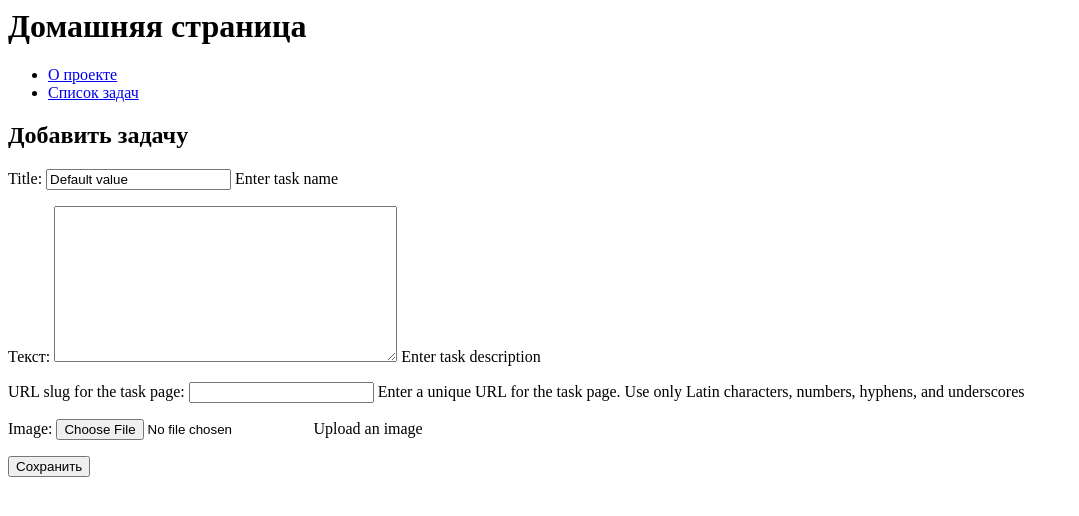
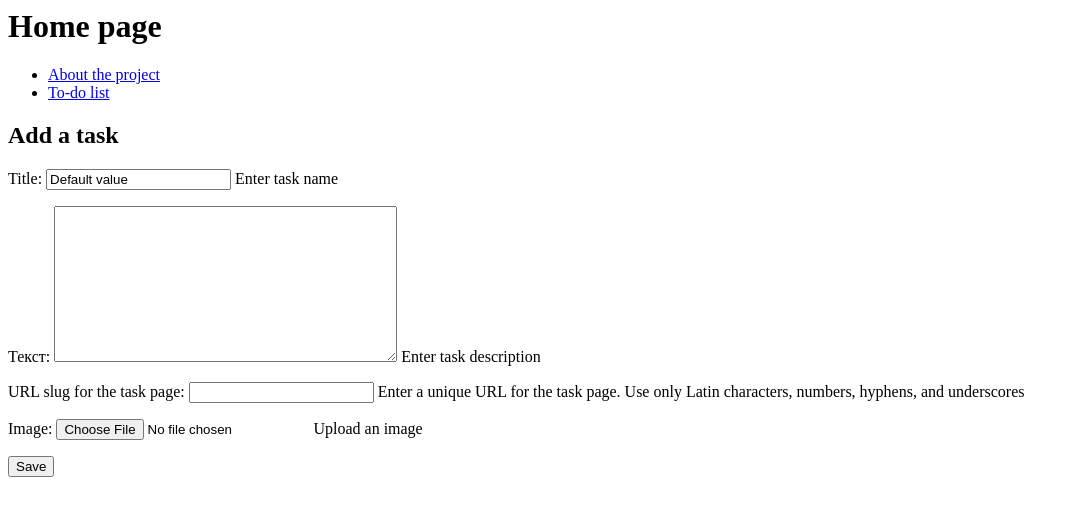
Before and after one commit to tripleten-com/todo_es, a Django app: page / in a window 1280 px wide. Shown: the top 516 px of the page, without its empty margins (0-1079 px from the left). Run offline with Django 3.2, Linux system fonts and the light colour scheme.

Commit message:
Update home.html
added english

```diff
--- a/templates/tasks/home.html
+++ b/templates/tasks/home.html
@@ -1,25 +1,25 @@
 <html>
   <body>
-    <h1>Домашняя страница</h1>
+    <h1>Home page</h1>
     <ul>
       <li>
-        <a href="{% url 'static_pages:about' %}">О проекте</a>
+        <a href="{% url 'static_pages:about' %}">About the project</a>
       </li>
       <li>
-        <a href="{% url 'tasks:task_list' %}">Список задач</a>
+        <a href="{% url 'tasks:task_list' %}">To-do list</a>
       </li>
     </ul>
-    <h2>Добавить задачу</h2>
-    <!-- enctype определяет способ кодирования данных формы
-    при их отправке на сервер.
-    Обычно устанавливать значение атрибута enctype не требуется,
-    данные вполне правильно понимаются на стороне сервера.
-    Однако если используется поле для отправки файла (input type="file"),
-    следует определить атрибут enctype как multipart/form-data. -->
+    <h2>Add a task</h2>
+    <!-- enctype defines the way to encode form data
+    when they are sent to the server.
+    It is usually not necessary to set the value of the enctype attribute,
+    the data is quite correctly understood on the server side.
+    However, if a field is used to send a file (input type="file"),
+    you should define the enctype attribute as multipart/form-data. -->
     <form action="" method="post" enctype="multipart/form-data">
       {% csrf_token %}
       {{ form.as_p }}
-    <input type="submit" value="Сохранить">
+    <input type="submit" value="Save">
   </form>
   </body>
 </html>
```
